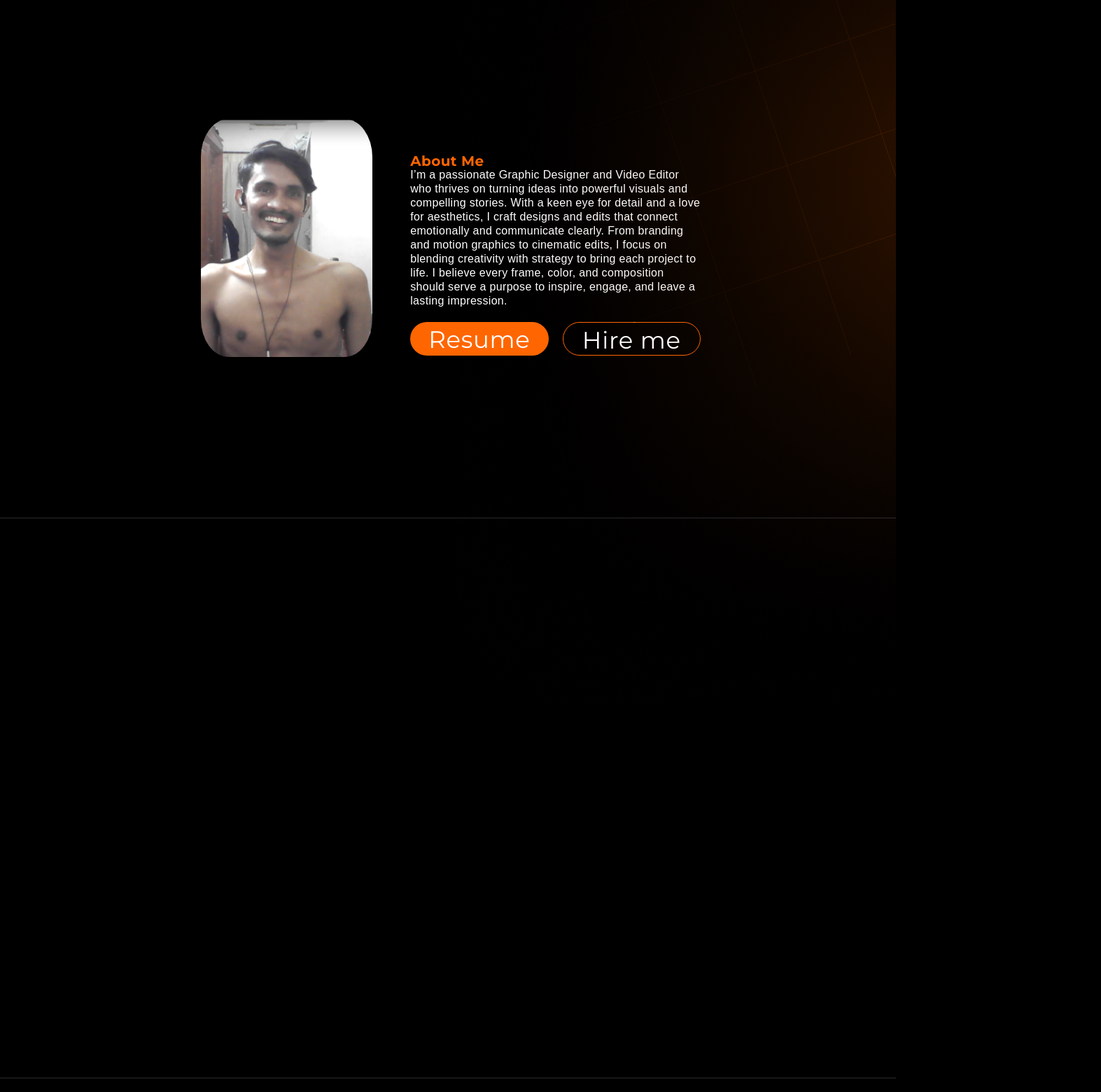
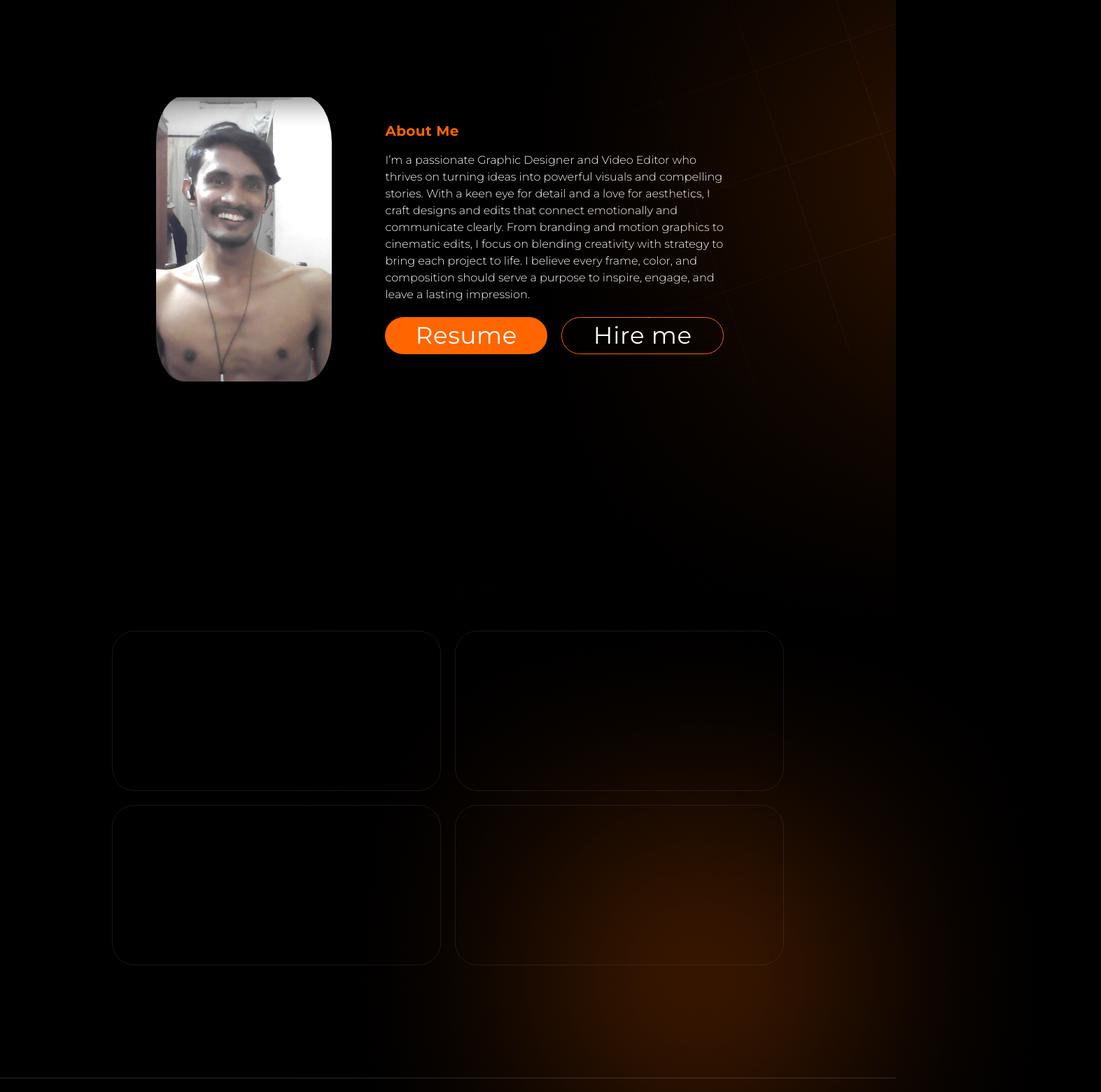
Before and after one commit to hrithic-raj/GraphicDesigner-Portfolio, a Next.js app: page / in a window 1280 px wide. Shown: the part 859-2419 px from the top of the page at 70% size, 1573 px wide, since content can reach past the window. Built offline with nearby package versions, Linux system fonts and the light colour scheme.

Commit message:
About resposiveness fixed and portfolio section started

```diff
--- a/src/components/About.tsx
+++ b/src/components/About.tsx
@@ -1,12 +1,12 @@
 import aboutPhoto from '../assets/about.png';
 function About() {
   return (
-    <div id="about" className="h-screen w-full bg-[#00000] border-b-2">
+    <div id="about" className="h-screen w-full bg-[#00000]">
       <div className="flex justify-center items-center h-full w-full">
         {/* About Box */}
-        <div className="flex justify-between h-1/2 w-[60%]">
+        <div className="flex justify-between items-center min-h-1/2 h-[60%] w-[70%]">
           {/* Photo */}
-          <div className="flex justify-center items-center w-[40%] h-full">
+          <div className="flex justify-center items-center w-[35%] h-full">
             <img
               src={aboutPhoto.src}
               alt=""
@@ -14,14 +14,11 @@ function About() {
             />
           </div>
           {/* Info */}
-          <div className="flex justify-center items-center w-[60%] h-full">
-            <div className='flex flex-col justify-between w-[90%] h-[60%]'>
+          <div className="flex justify-start items-center w-[60%] h-[90%]">
+            <div className='flex flex-col justify-center gap-5 w-[90%] h-[70%]'>
               <span className='font-[montserrat] font-bold text-[20px] leading-5 tracking-[0.02em] text-[#FF6600]'>About Me</span>
-              {/* <p>I’m a passionate Graphic Designer and Video Editor who thrives on turning ideas into powerful visuals and compelling stories. With a keen eye for detail and a love for aesthetics, I craft designs and edits that connect emotionally and communicate clearly. From branding and motion graphics to cinematic edits, I focus on blending creativity with strategy to bring each project to life. I believe every frame, color, and composition should serve a purpose to inspire, engage, and leave a lasting impression</p> */}
               <p className="
-                font-montserrat font-normal
-                text-[16px] leading-5
-                tracking-[0.02em]
+                font-[montserrat] font-light min-text-sm
                 text-white
               ">
                 I’m a passionate Graphic Designer and Video Editor who thrives on turning ideas into powerful
@@ -31,17 +28,19 @@ function About() {
                 to life. I believe every frame, color, and composition should serve a purpose to inspire, engage,
                 and leave a lasting impression.
               </p>
-              <div className='flex justify-between mt-5 h-[20%] gap-5'>
-                <button className='bg-[#FF6600] w-1/2 h-full rounded-[36px] cursor-pointer text-[34px] hover:text-[30px]'>
+
+              {/* buttons */}
+              <div className='flex justify-between h-[20%] gap-5'>
+                <button className='flex justify-center items-center bg-[#FF6600] w-1/2 h-full rounded-[36px] cursor-pointer text-[34px] hover:text-[30px]'>
                   <span
-                    className='font-[montserrat] font-normal leading-[27px] text-center tracking-[0.02em] text-white'
+                    className='font-[montserrat] font-normal text-center tracking-[0.02em] text-white'
                   >
                     Resume
                   </span>
                 </button>
-                <button className='border border-[#FF6600] w-1/2 h-full rounded-[36px] cursor-pointer text-[34px] hover:text-[30px]'>
+                <button className='flex justify-center items-center border border-[#FF6600] w-1/2 h-full rounded-[36px] cursor-pointer text-[34px] hover:text-[30px]'>
                   <span
-                    className='font-[montserrat] font-normal leading-[27px] text-center tracking-[0.02em] text-white'
+                    className='font-[montserrat] font-normal text-center tracking-[0.02em] text-white'
                   >
                     Hire me
                   </span>
--- a/src/components/Portfolio.tsx
+++ b/src/components/Portfolio.tsx
@@ -1,6 +1,24 @@
+'use client'
+import glowMiddle from '../assets/glow-last-middle.png';
 function Portfolio() {
   return (
-    <div id="portfolio" className="h-screen w-full bg-[#00000] border-b-2"></div>
+    <div id="portfolio" className="relative h-screen w-full bg-[#00000] border-b-2">
+      <img
+        src={glowMiddle.src}
+        draggable={false}
+        onDragStart={(e) => e.preventDefault()}
+        onMouseDown={(e) => e.preventDefault()}
+        className="absolute top-[10%] left-1/3 object-contain pointer-events-none select-none z-1"
+      />
+      <div className="flex justify-center items-center h-full w-full">
+        <div className="grid grid-cols-2 grid-rows-2 h-[60%] w-3/4 gap-5">
+          <div className="border w-full h-full rounded-4xl"></div>
+          <div className="border w-full h-full rounded-4xl"></div>
+          <div className="border w-full h-full rounded-4xl"></div>
+          <div className="border w-full h-full rounded-4xl"></div>
+        </div>
+      </div>
+    </div>
   )
 }
 
```
Also changed, not shown: src/assets/glow-last-middle.png (added).
